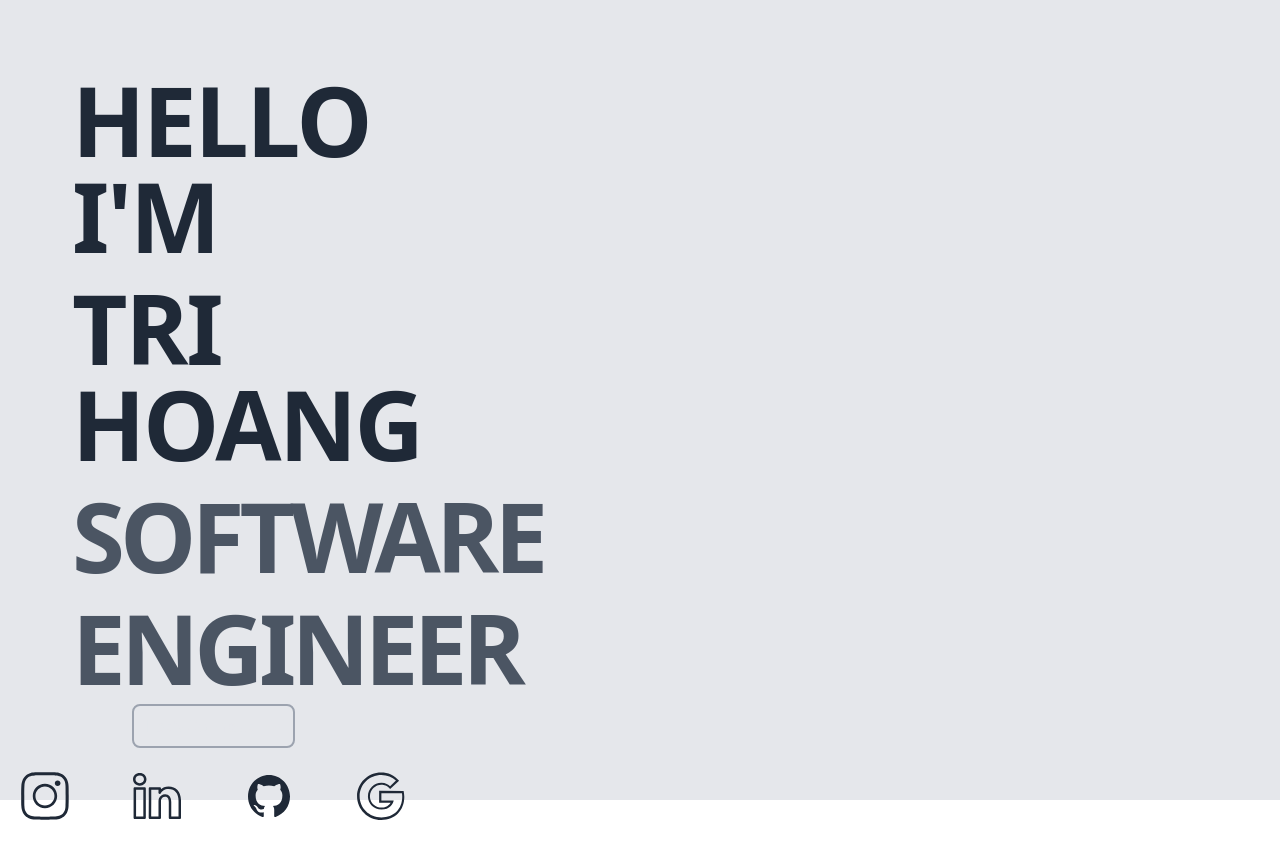
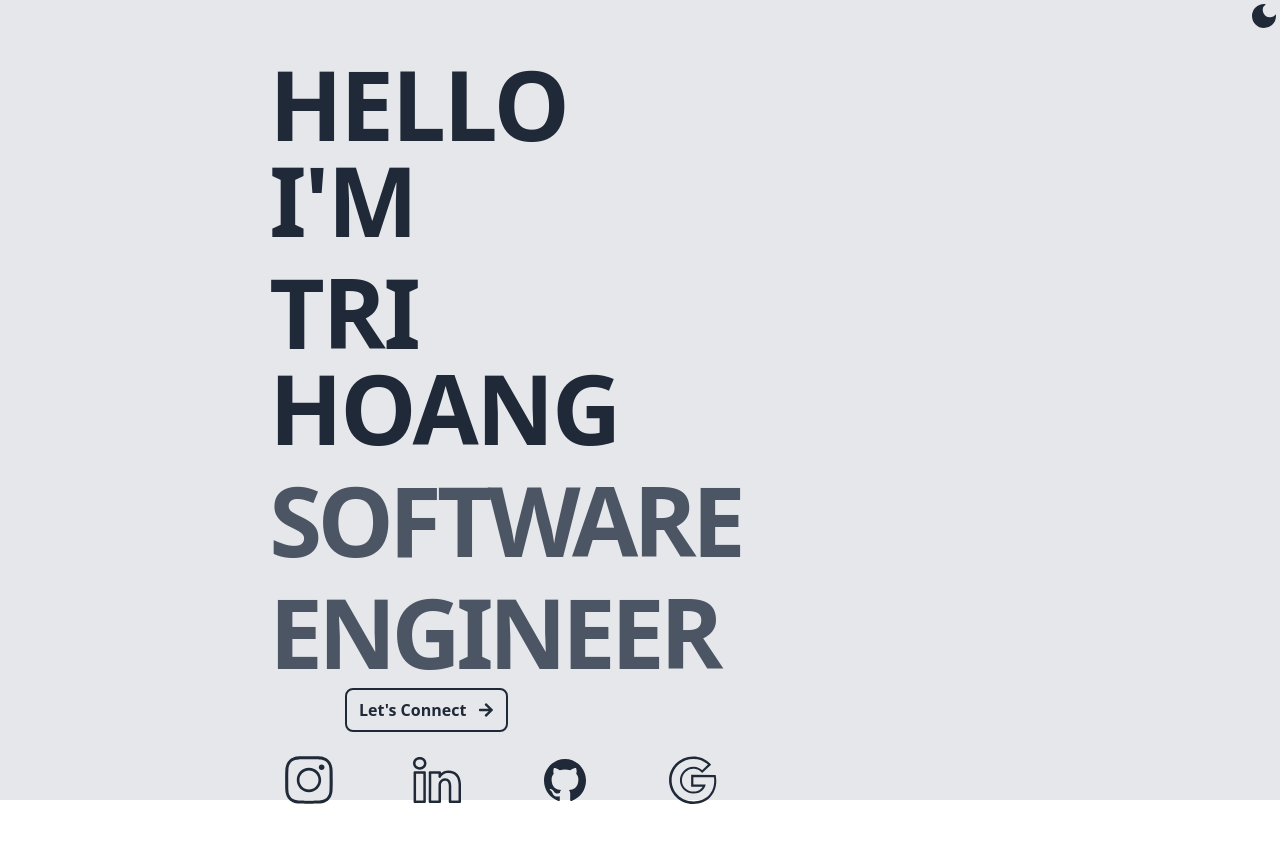
Before and after one commit to Trizee/BetterPersonalWebsite, a React (Vite) app: page / in a window 1280 px wide. Built offline with nearby package versions, Linux system fonts and the light colour scheme.

Commit message:
added dark mode btn and dark mode attributes to CTA btn

```diff
--- a/src/App.jsx
+++ b/src/App.jsx
@@ -34,7 +34,7 @@ function App() {
   return (
     <div className='h-screen bg-gray-200 dark:bg-gray-950 transition-all duration-1000 grid grid-cols-6 grid-flow-col'>
       {/* <button className="border-l-neutral-800 bg-red-700 rounded-full p-2 flex justify-center m-auto animate-pulse" onClick={handleClick}> darkmode</button> */}
-      <NavBar />
+      <NavBar theme={theme} setTheme={setTheme}/>
       <div className='col-span-6 md:col-span-2'>
         <Hero theme={theme} />
       </div>
--- a/src/Components/Hero.jsx
+++ b/src/Components/Hero.jsx
@@ -49,7 +49,7 @@ export default function Hero({theme}){
     },[])
 
     // Making styling for the react-icons
-    const [style,setStyle] = useState({ color: "#e5e7eb", })
+    const [style,setStyle] = useState({})
 
     // setting theme for icons
 
@@ -64,7 +64,8 @@ export default function Hero({theme}){
     const arrowStyle = {margin:"auto" }
 
     return(
-        <div className="p-5 md:p-16 h-screen flex flex-col">
+        <div className="p-5 md:p-12 h-screen flex flex-col">
+            <div>
                 <div className= {loaded ? "opacity-100 transition-all duration-1000 text-center md:text-left" : "opacity-0 transition-all duration-1000"}>
                     <p className="text-6xl md:text-7xl lg:text-8xl font-semibold p-2 text-gray-800 dark:text-gray-200 transtion-all duration-700 tracking-tight">HELLO  I'M</p>
                 </div>
@@ -77,12 +78,13 @@ export default function Hero({theme}){
                 <div className= {loaded3 ? "opacity-100 transition-all duration-1000 text-center md:text-left" : "opacity-0 transition-all duration-1000"}>
                     <p className="text-6xl md:text-7xl lg:text-8xl font-semibold p-2 text-gray-600 dark:text-gray-400 transtion-all duration-300 tracking-tighter">ENGINEER</p>
                 </div>
+                </div>
             <div className={loaded4? "m-auto flex justify-center transition-all duration-1000 " : "opacity-0"}>
-            <button class="bg-transparent hover:bg-gray-200 hover:text-gray-800 transition-all duration-200 text-gray-200 font-bold py-2 px-3 border-2 hover:border-transparent border-gray-400 flex gap-3 rounded-lg">
+                <button class="bg-transparent hover:bg-gray-800 dark:hover:bg-gray-200 dark:hover:text-gray-800 hover:text-gray-200 dark:text-gray-200 transition-all duration-200 text-gray-800 font-bold py-2 px-3 border-2 hover:border-transparent dark:border-gray-200 border-gray-800 flex gap-3 rounded-lg">
                     Let's Connect <FaArrowRight size={"1rem"} style={arrowStyle}/>
                 </button>
             </div>
-            <div className={loaded4 ? "transition-all duration-1000 flex mt-auto gap-4 justify-center" : " -translate-x-full transition-all duration-1000 opacity-0 "}>
+            <div className={loaded4 ? "transition-all duration-1000 flex mt-auto gap-8 justify-evenly" : " -translate-x-full transition-all duration-1000 opacity-0 "}>
                 <div className="inline-block p-1 md:p-6 rounded-full hover:scale-125 transition-all duration-100 cursor-pointer"> <SlSocialInstagram style={style} size="3rem"/> </div>
                 <div className="inline-block p-1 md:p-6 rounded-full hover:scale-125 transition-all duration-100 cursor-pointer"> <SlSocialLinkedin style={style} size="3rem"/> </div>
                 <div className="inline-block p-1 md:p-6 rounded-full hover:scale-125 transition-all duration-100 cursor-pointer"> <IoLogoGithub style={style} size="3rem"/> </div>
--- a/src/Components/Navbar.jsx
+++ b/src/Components/Navbar.jsx
@@ -1,10 +1,26 @@
+import { MdLightMode } from "react-icons/md";
+import { MdDarkMode } from "react-icons/md";
+import { useState,useEffect } from "react";
 
+export default function NavBar({theme,setTheme}){
 
-export default function NavBar(){
+    const [style,setStyle] = useState({})
+
+    useEffect(()=>{
+        if (theme === "dark"){
+            setStyle({ color: "#e5e7eb", })
+        } else {
+            setStyle({ color: "#1f2937", })
+        }
+    },[theme])
+
+    console.log(theme)
 
     return (
         <>
-
+        <div className="transition-all duration-1000 w-screen flex justify-end">
+            {theme === "dark" ? <MdLightMode style={style} size="2rem" onClick={()=>{setTheme("light")}} /> : <MdDarkMode style={style} size="2rem" onClick={()=>{setTheme("dark")}}/>}
+        </div>
         </>
     )
 
```
Lines whose indentation alone changed are shown as unchanged.
